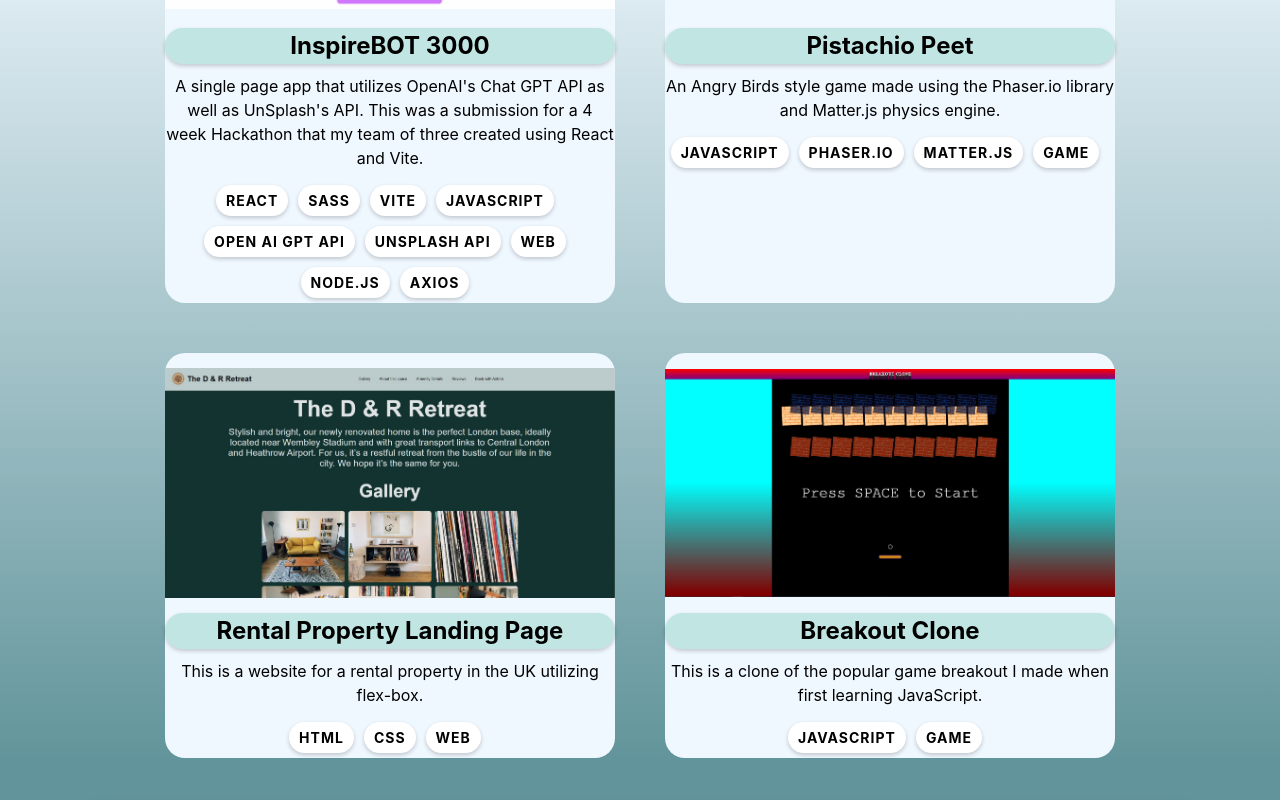
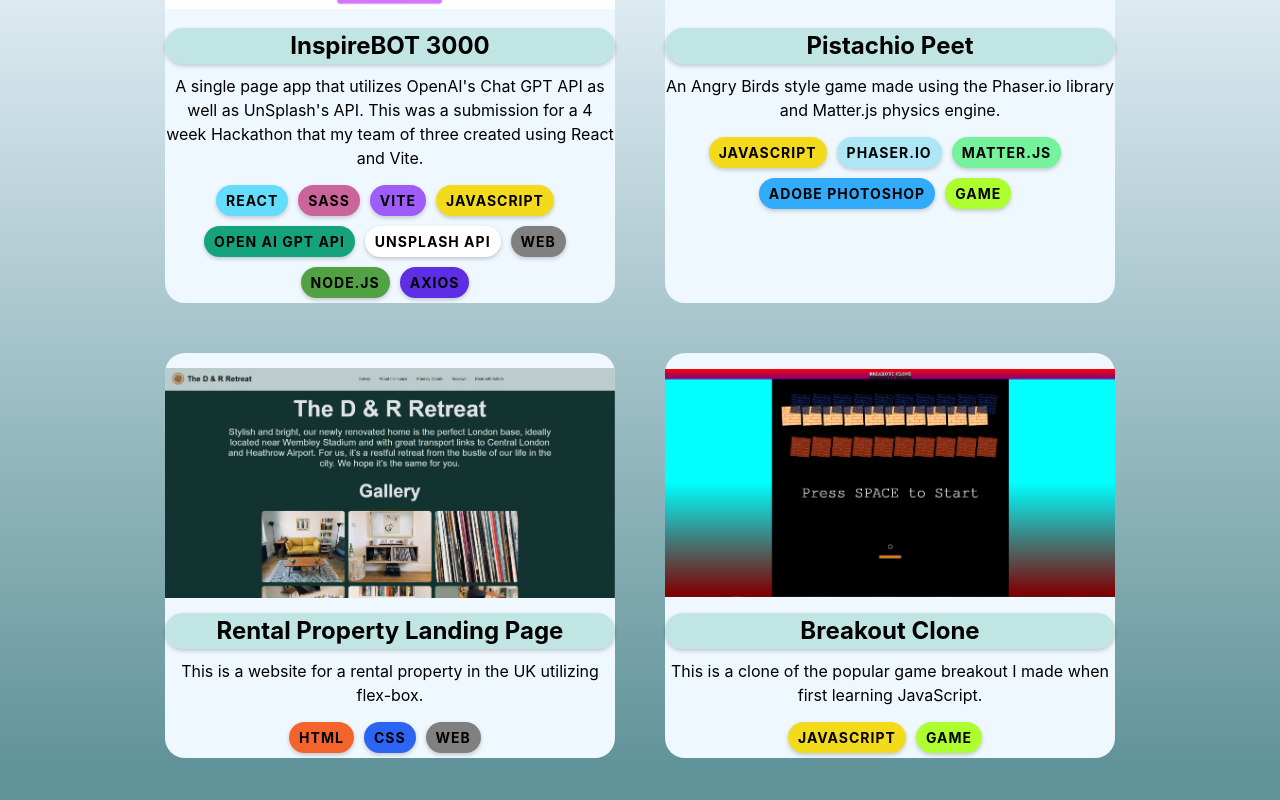
Before and after one commit to zfranczak/portfolio-v2, a React (Vite) app: page / in a window 1280 px wide. Shown: the part 1180-1980 px from the top of the page. Built offline with nearby package versions, Linux system fonts and the light colour scheme.

Commit message:
added colors that coordinate with tech used on projects

```diff
--- a/src/components/Projects.jsx
+++ b/src/components/Projects.jsx
@@ -37,15 +37,15 @@ const Projects = (ref) => {
             team of three created using React and Vite.
           </p>
           <div className='tags'>
-            <span>React</span>
-            <span>SASS</span>
-            <span>Vite</span>
-            <span>JavaScript</span>
-            <span>Open AI GPT API</span>
-            <span>Unsplash API</span>
-            <span>Web</span>
-            <span>node.js</span>
-            <span>axios</span>
+            <span className='react'>React</span>
+            <span className='sass'>SASS</span>
+            <span className='vite'>Vite</span>
+            <span className='javascript'>JavaScript</span>
+            <span className='gpt'>Open AI GPT API</span>
+            <span className='unsplash'>Unsplash API</span>
+            <span className='web'>Web</span>
+            <span className='node'>node.js</span>
+            <span className='axios'>axios</span>
           </div>
         </div>
 
@@ -80,10 +80,11 @@ const Projects = (ref) => {
             Matter.js physics engine.
           </p>
           <div className='tags'>
-            <span>JavaScript</span>
-            <span>Phaser.io</span>
-            <span>Matter.js</span>
-            <span>Game</span>
+            <span className='javascript'>JavaScript</span>
+            <span className='phaser'>Phaser.io</span>
+            <span className='matter'>Matter.js</span>
+            <span className='photoshop'>Adobe Photoshop</span>
+            <span className='game'>Game</span>
           </div>
         </div>
         {/*-----------------------Rental Site------------------------*/}
@@ -117,9 +118,9 @@ const Projects = (ref) => {
             flex-box.
           </p>
           <div className='tags'>
-            <span>HTML</span>
-            <span>CSS</span>
-            <span>Web</span>
+            <span className='html'>HTML</span>
+            <span className='css'>CSS</span>
+            <span className='web'>Web</span>
           </div>
         </div>
         {/*-----------------------Breakout Clone------------------------*/}
@@ -153,8 +154,8 @@ const Projects = (ref) => {
             learning JavaScript.
           </p>
           <div className='tags'>
-            <span>JavaScript</span>
-            <span>Game</span>
+            <span className='javascript'>JavaScript</span>
+            <span className='game'>Game</span>
           </div>
         </div>
       </div>
--- a/src/components/ScrollToSection.jsx
+++ b/src/components/ScrollToSection.jsx
@@ -3,8 +3,6 @@ const handleScrollToSection = (sectionId) => {
   if (section) {
     // Get the height of the navbar
     const navbarHeight = document.querySelector('.nav-bg').offsetHeight
-    // Get the height of the section
-    const sectionHeight = section.offsetHeight
     // Calculate the target scroll position by subtracting the navbar height from the section's top position
     const targetScrollPos = section.offsetTop - navbarHeight
     // Scroll to the target position
--- a/src/styles/Header.css
+++ b/src/styles/Header.css
@@ -55,4 +55,5 @@ html {
 
 .down-arrow:hover {
   color: #000000;
+  cursor: pointer;
 }
--- a/src/styles/Projects.css
+++ b/src/styles/Projects.css
@@ -86,7 +86,6 @@
   margin-bottom: 5px;
   font-weight: bold;
   font-size: 14px;
-  background-color: #ffffff;
   color: #000000;
   text-transform: uppercase;
   letter-spacing: 1px;
@@ -94,3 +93,63 @@
   transition: all 0.3s ease-in-out;
   box-shadow: 0 2px 4px rgba(0, 0, 0, 0.2);
 }
+
+.javascript {
+  background-color: #f3db1c;
+}
+
+.css {
+  background-color: #2c64f3;
+}
+
+.react {
+  background-color: #64dcfc;
+}
+
+.vite {
+  background-color: #9e5cf8;
+}
+
+.unsplash {
+  background-color: white;
+}
+
+.gpt {
+  background-color: #14a37c;
+}
+
+.web {
+  background-color: grey;
+}
+
+.node {
+  background-color: #52a145;
+}
+
+.axios {
+  background-color: #5d2ee4;
+}
+
+.game {
+  background-color: greenyellow;
+}
+
+.html {
+  background-color: #f3632c;
+}
+
+.sass {
+  background-color: #cc649c;
+}
+
+.phaser {
+  background-color: #ade7f5;
+}
+
+.matter {
+  background-color: #75f29c;
+}
+
+.photoshop {
+  background-color: #33abfb;
+}
```
